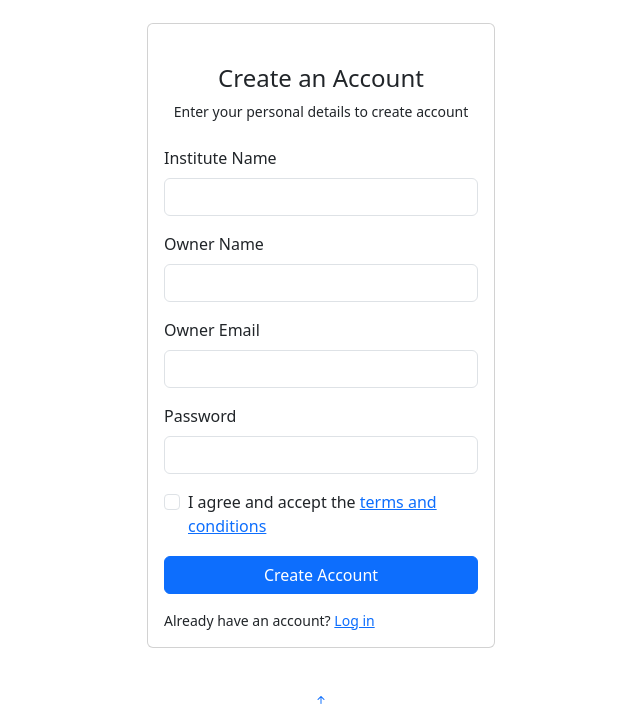
After one commit to AYUSH-HEDAOO/IntelligentAttendanceSolution, a Django app: page /register/ in a window 1280 px wide. The commit adds this page. Shown: the part 349-1061 px from the top of the page, without its empty margins (319-959 px from the left). Run offline with Django 5.2, Linux system fonts and the light colour scheme; some libraries are stand-ins or nearby versions.

Commit message:
Adding form submition logic for registration of user

```diff
--- a/IAS/settings.py
+++ b/IAS/settings.py
@@ -25,7 +25,7 @@ SECRET_KEY = 'django-insecure-b$^zrht1=1!_j7v7oqqw393!b25mkc-(5nc3i9k#$l49se8k*w
 APP_DIR = BASE_DIR / "core_apps"
 
 # SECURITY WARNING: don't run with debug turned on in production!
-DEBUG = False
+DEBUG = True
 
 ALLOWED_HOSTS = ["localhost", "127.0.0.1"]
 
--- /dev/null
+++ b/core_apps/common/templates/common/auth_layout.html
@@ -0,0 +1,227 @@
+<!DOCTYPE html>
+{% load static %}
+<html lang="en">
+  <head>
+    <meta charset="utf-8" />
+    <meta content="width=device-width, initial-scale=1.0" name="viewport" />
+
+    <title>{% block title %} {% endblock title %}</title>
+    <meta content="" name="description" />
+    <meta content="" name="keywords" />
+
+    <!-- Favicons -->
+    <link href="{% static 'assets/img/favicon.png' %}" rel="icon" />
+    <link
+      href="{% static 'assets/img/apple-touch-icon.png' %}"
+      rel="apple-touch-icon"
+    />
+
+    <!-- Google Fonts -->
+    <link href="https://fonts.gstatic.com" rel="preconnect" />
+    <link
+      href="https://fonts.googleapis.com/css?family=Open+Sans:300,300i,400,400i,600,600i,700,700i|Nunito:300,300i,400,400i,600,600i,700,700i|Poppins:300,300i,400,400i,500,500i,600,600i,700,700i"
+      rel="stylesheet"
+    />
+
+    <!-- Vendor CSS Files -->
+    <link
+      href="{% static 'assets/vendor/bootstrap/css/bootstrap.min.css' %}"
+      rel="stylesheet"
+    />
+    <link
+      href="{% static 'assets/vendor/bootstrap-icons/bootstrap-icons.css' %}"
+      rel="stylesheet"
+    />
+    <link
+      href="{% static 'assets/vendor/boxicons/css/boxicons.min.css' %}"
+      rel="stylesheet"
+    />
+    <link
+      href="{% static 'assets/vendor/quill/quill.snow.css' %}"
+      rel="stylesheet"
+    />
+    <link
+      href="{% static 'assets/vendor/quill/quill.bubble.css' %}"
+      rel="stylesheet"
+    />
+    <link
+      href="{% static 'assets/vendor/remixicon/remixicon.css' %}"
+      rel="stylesheet"
+    />
+    <link
+      href="{% static 'assets/vendor/simple-datatables/style.css' %}"
+      rel="stylesheet"
+    />
+
+    <!-- Template Main CSS File -->
+    <link href="{% static 'assets/css/style.css' %}" rel="stylesheet" />
+
+    {% block css %} {% endblock css %}
+  </head>
+
+  <body>
+    <main>
+      <div class="container">
+        <section
+          class="section register min-vh-100 d-flex flex-column align-items-center justify-content-center py-4"
+        >
+          <div class="container">
+            <div class="row justify-content-center">
+              <div class="col-lg-4 col-md-6 d-flex flex-column align-items-center justify-content-center">
+
+                {% if messages %}
+                  {% for message in messages %}
+                    <div class="alert alert-{{message.tags}} bg-{{message.tags}} text-light border-0 alert-dismissible fade show" role="alert">
+                      {{message}}
+                      <button type="button" class="btn-close btn-close-white" data-bs-dismiss="alert" aria-label="Close"></button>
+                    </div>
+                  {% endfor %}
+                {% endif %}
+                <div class="d-flex justify-content-center py-4">
+                  <a
+                    href="{% url 'Login' %}"
+                    class="logo d-flex align-items-center w-auto"
+                  >
+                    <img src="{% static 'assets/img/logo.png' %}" alt="" />
+                    <span class="d-none d-lg-block">IAS</span>
+                  </a>
+                </div>
+                <!-- End Logo -->
+
+                {% block auth_form %}
+
+                {% comment %} <div class="card mb-3">
+                  <div class="card-body">
+                    <div class="pt-4 pb-2">
+                      <h5 class="card-title text-center pb-0 fs-4">
+                        Create an Account
+                      </h5>
+                      <p class="text-center small">
+                        Enter your personal details to create account
+                      </p>
+                    </div>
+
+                    <form
+                      method="post"
+                      class="row g-3 needs-validation"
+                      novalidate
+                    >
+                      {% csrf_token %}
+                      <div class="col-12">
+                        <label
+                          for="{{ form.name.id_for_label }}"
+                          class="form-label"
+                          >Your Name</label
+                        >
+                        {{ form.name }}
+                        <div class="invalid-feedback">
+                          Please, enter your name!
+                        </div>
+                      </div>
+
+                      <div class="col-12">
+                        <label
+                          for="{{ form.email.id_for_label }}"
+                          class="form-label"
+                          >Your Email</label
+                        >
+                        {{ form.email }}
+                        <div class="invalid-feedback">
+                          Please enter a valid Email address!
+                        </div>
+                      </div>
+
+                      <div class="col-12">
+                        <label
+                          for="{{ form.username.id_for_label }}"
+                          class="form-label"
+                          >Username</label
+                        >
+                        <div class="input-group has-validation">
+                          <span class="input-group-text" id="inputGroupPrepend"
+                            >@</span
+                          >
+                          {{ form.username }}
+                          <div class="invalid-feedback">
+                            Please choose a username.
+                          </div>
+                        </div>
+                      </div>
+
+                      <div class="col-12">
+                        <label
+                          for="{{ form.password.id_for_label }}"
+                          class="form-label"
+                          >Password</label
+                        >
+                        {{ form.password }}
+                        <div class="invalid-feedback">
+                          Please enter your password!
+                        </div>
+                      </div>
+
+                      <div class="col-12">
+                        <div class="form-check">
+                          {{ form.terms }}
+                          <label
+                            class="form-check-label"
+                            for="{{ form.terms.id_for_label }}"
+                            >I agree and accept the
+                            <a href="#">terms and conditions</a></label
+                          >
+                          <div class="invalid-feedback">
+                            You must agree before submitting.
+                          </div>
+                        </div>
+                      </div>
+
+                      <div class="col-12">
+                        <button class="btn btn-primary w-100" type="submit">
+                          Create Account
+                        </button>
+                      </div>
+
+                      <div class="col-12">
+                        <p class="small mb-0">
+                          Already have an account?
+                          <a href="{% url 'index' %}">Log in</a>
+                        </p>
+                      </div>
+                    </form>
+                  </div>
+                </div> {% endcomment %}
+                {% endblock auth_form %}
+
+                {% comment %}
+                <div class="credits">
+                  Designed by <a href="{% url 'index' %}">Ayush Hedaoo</a>
+                </div>
+                {% endcomment %}
+              </div>
+            </div>
+          </div>
+        </section>
+      </div>
+    </main>
+    <!-- End #main -->
+
+    <a
+      href="#"
+      class="back-to-top d-flex align-items-center justify-content-center"
+      ><i class="bi bi-arrow-up-short"></i
+    ></a>
+
+    <!-- Vendor JS Files -->
+    <script src="{% static 'assets/vendor/apexcharts/apexcharts.min.js' %}"></script>
+    <script src="{% static 'assets/vendor/bootstrap/js/bootstrap.bundle.min.js' %}"></script>
+    <script src="{% static 'assets/vendor/chart.js/chart.umd.js' %}"></script>
+    <script src="{% static 'assets/vendor/echarts/echarts.min.js' %}"></script>
+    <script src="{% static 'assets/vendor/quill/quill.js' %}"></script>
+    <script src="{% static 'assets/vendor/simple-datatables/simple-datatables.js' %}"></script>
+    <script src="{% static 'assets/vendor/tinymce/tinymce.min.js' %}"></script>
+    <script src="{% static 'assets/vendor/php-email-form/validate.js' %}"></script>
+
+    <!-- Template Main JS File -->
+    <script src="{% static 'assets/js/main.js' %}"></script>
+  </body>
+</html>
--- a/core_apps/institutes/models.py
+++ b/core_apps/institutes/models.py
@@ -8,9 +8,9 @@ from core_apps.common.models import IASModel
 # Institute model
 class Institute(IASModel):
     institute_name = models.CharField(max_length=200)
-    institute_reg_number = models.CharField(max_length=100)
-    phone_number = PhoneNumberField(verbose_name=_("phone number"), max_length=30, default="+250784123456")
-    address = models.TextField(verbose_name=_("address"), default="Enter Address")
+    institute_reg_number = models.CharField(max_length=100,null=True, blank=True)
+    phone_number = PhoneNumberField(verbose_name=_("phone number"), max_length=30, default="")
+    address = models.TextField(verbose_name=_("address"), default="")
     city = models.CharField(verbose_name=_("city"), max_length=180, default="Nagpur", blank=False, null=False)
     institute_image = models.ImageField(verbose_name=_("institute image"), default="/profile_default.png")
 
--- a/core_apps/users/forms.py
+++ b/core_apps/users/forms.py
@@ -1,6 +1,10 @@
 from django import forms
 from django.contrib.auth import forms as admin_forms
 from django.contrib.auth import get_user_model
+from django.contrib.auth.hashers import make_password
+from core_apps.users.models import Role
+from core_apps.institutes.models import Institute
+from django.db import models, transaction
 
 User = get_user_model()
 
@@ -27,24 +31,69 @@ class UserCreationForm(admin_forms.UserCreationForm):
             return email
         raise forms.ValidationError(self.error_messages["duplicate_email"])
 
-from django import forms
 
 class RegistrationForm(forms.Form):
-    name = forms.CharField(
+    institute_name = forms.CharField(
+        max_length=200,
+        widget=forms.TextInput(attrs={'class': 'form-control', 'id': 'institute_name'})
+    )
+    institute_owner_name = forms.CharField(
         max_length=100,
-        widget=forms.TextInput(attrs={'class': 'form-control', 'id': 'yourName'})
+        widget=forms.TextInput(attrs={'class': 'form-control', 'id': 'institute_owner_name'})
     )
-    email = forms.EmailField(
-        widget=forms.EmailInput(attrs={'class': 'form-control', 'id': 'yourEmail'})
-    )
-    username = forms.CharField(
-        max_length=100,
-        widget=forms.TextInput(attrs={'class': 'form-control', 'id': 'yourUsername'})
+    institute_owner_email = forms.EmailField(
+        widget=forms.EmailInput(attrs={'class': 'form-control', 'id': 'institute_owner_email'})
     )
     password = forms.CharField(
-        widget=forms.PasswordInput(attrs={'class': 'form-control', 'id': 'yourPassword'})
+        widget=forms.PasswordInput(attrs={'class': 'form-control', 'id': 'Password'})
     )
     terms = forms.BooleanField(
         widget=forms.CheckboxInput(attrs={'class': 'form-check-input', 'id': 'acceptTerms'}),
         required=True
     )
+
+
+    def save(self):
+        owner_email = self.cleaned_data['institute_owner_email']
+        check_email = User.objects.email_validator(email=owner_email)
+
+        if not check_email:
+            return False, "Invalid email, please try another email"
+
+        try:
+            with transaction.atomic():
+                # Create the Institute
+                institute = Institute.objects.create(
+                    institute_name=self.cleaned_data['institute_name']
+                )
+
+                # Split the owner name
+                first_name, last_name = self.cleaned_data['institute_owner_name'].split(' ', 1)
+
+                # Create the User
+                user = User.objects.create(
+                    first_name=first_name,
+                    last_name=last_name,
+                    email=owner_email,
+                    password=make_password(self.cleaned_data['password']),
+                )
+
+                # Create the Role
+                Role.objects.create(
+                    user=user,
+                    institute=institute,
+                    role_type='owner'
+                )
+
+            return True, "Institute and user created successfully"
+
+        except Exception as e:
+            return False, f"An error occurred: {e}"
+
+class LoginForm(forms.Form):
+    email = forms.EmailField(
+        widget=forms.EmailInput(attrs={'class': 'form-control', 'id': 'Email'}),
+    )
+    password = forms.CharField(
+        widget=forms.PasswordInput(attrs={'class': 'form-control', 'id': 'Password'})
+    )
--- a/core_apps/users/managers.py
+++ b/core_apps/users/managers.py
@@ -8,9 +8,11 @@ class CustomUserManager(BaseUserManager):
     def email_validator(self, email):
         try:
             validate_email(email)
+            if self.model.objects.filter(email=email).exists():
+                return False
             return True
         except ValidationError:
-            raise ValueError(_("You must provide a valid email address."))
+            return False
 
     def create_user(self, first_name, last_name, email, password, **extra_fields):
         if not first_name:
--- /dev/null
+++ b/core_apps/users/templates/users/register.html
@@ -0,0 +1,102 @@
+{% extends "common/auth_layout.html" %}
+
+{% block auth_form %}
+<div class="card mb-3">
+  <div class="card-body">
+    <div class="pt-4 pb-2">
+      <h5 class="card-title text-center pb-0 fs-4">
+        Create an Account
+      </h5>
+      <p class="text-center small">
+        Enter your personal details to create account
+      </p>
+    </div>
+
+    <form
+      method="post"
+      class="row g-3 needs-validation"
+      novalidate
+    >
+      {% csrf_token %}
+      <div class="col-12">
+        <label
+          for="{{ form.institute_name.id_for_label }}"
+          class="form-label"
+          >Institute Name</label
+        >
+        {{ form.institute_name }}
+        <div class="invalid-feedback">
+          Please, enter your institute name!
+        </div>
+      </div>
+
+      <div class="col-12">
+        <label
+          for="{{ form.institute_owner_name.id_for_label }}"
+          class="form-label"
+          >Owner Name</label
+        >
+
+        {{ form.institute_owner_name }}
+        <div class="invalid-feedback">
+          Please choose a username.
+        </div>
+
+      </div>
+
+      <div class="col-12">
+        <label
+          for="{{ form.institute_owner_email.id_for_label }}"
+          class="form-label"
+          >Owner Email</label
+        >
+        {{ form.institute_owner_email }}
+        <div class="invalid-feedback">
+          Please enter a valid Email address!
+        </div>
+      </div>
+
+
+      <div class="col-12">
+        <label
+          for="{{ form.password.id_for_label }}"
+          class="form-label"
+          >Password</label
+        >
+        {{ form.password }}
+        <div class="invalid-feedback">
+          Please enter your password!
+        </div>
+      </div>
+
+      <div class="col-12">
+        <div class="form-check">
+          {{ form.terms }}
+          <label
+            class="form-check-label"
+            for="{{ form.terms.id_for_label }}"
+            >I agree and accept the
+            <a href="#">terms and conditions</a></label
+          >
+          <div class="invalid-feedback">
+            You must agree before submitting.
+          </div>
+        </div>
+      </div>
+
+      <div class="col-12">
+        <button class="btn btn-primary w-100" type="submit">
+          Create Account
+        </button>
+      </div>
+
+      <div class="col-12">
+        <p class="small mb-0">
+          Already have an account?
+          <a href="{% url 'Login' %}">Log in</a>
+        </p>
+      </div>
+    </form>
+  </div>
+</div>
+{% endblock auth_form %}
--- a/core_apps/users/urls.py
+++ b/core_apps/users/urls.py
@@ -2,5 +2,6 @@ from django.urls import path
 from . import views
 
 urlpatterns = [
-    path('', views.index,name="index"),
+    path('', views.login,name="Login"),
+    path('register/', views.register,name="Register"),
 ]
--- a/core_apps/users/views.py
+++ b/core_apps/users/views.py
@@ -1,17 +1,36 @@
 from django.shortcuts import render,redirect
 from django.urls import reverse
 from django.contrib import messages
-from .forms import RegistrationForm
+from .forms import RegistrationForm, LoginForm
 # Create your views here.
 
-def index(request):
+def register(request):
     if request.method == 'POST':
         form = RegistrationForm(request.POST)
         if form.is_valid():
             # Handle form data here
-            messages.success(request, 'Account created successfully!')
-            return redirect(reverse('/'))  # Replace 'success_page' with your success page URL name
+            status, _message = form.save()
+            if status:
+                messages.success(request, 'Account created successfully!')
+                return redirect(reverse('Login'))  # Replace 'success_page' with your success page URL name
+            messages.warning(request, f'{_message}')
+            return redirect(reverse('Register'))
+        else:
+            messages.warning(request, f'{form.errors}')
+            return redirect(reverse('Register'))
     else:
         form = RegistrationForm()
     context = {'form': form}
+    return render(request,"users/register.html",context)
+
+def login(request):
+    if request.method == 'POST':
+        form = LoginForm(request.POST)
+        if form.is_valid():
+            # Handle form data here
+            messages.success(request, 'You logged in successfully!')
+            return redirect(reverse('/'))  # Replace 'success_page' with your success page URL name
+    else:
+        form = LoginForm()
+    context = {'form': form}
     return render(request,"users/login.html",context)
```
Also changed, not shown: core_apps/users/templates/users/login.html (+17 -123 lines), core_apps/institutes/migrations/0002_alter_institute_address_and_more.py (added).
